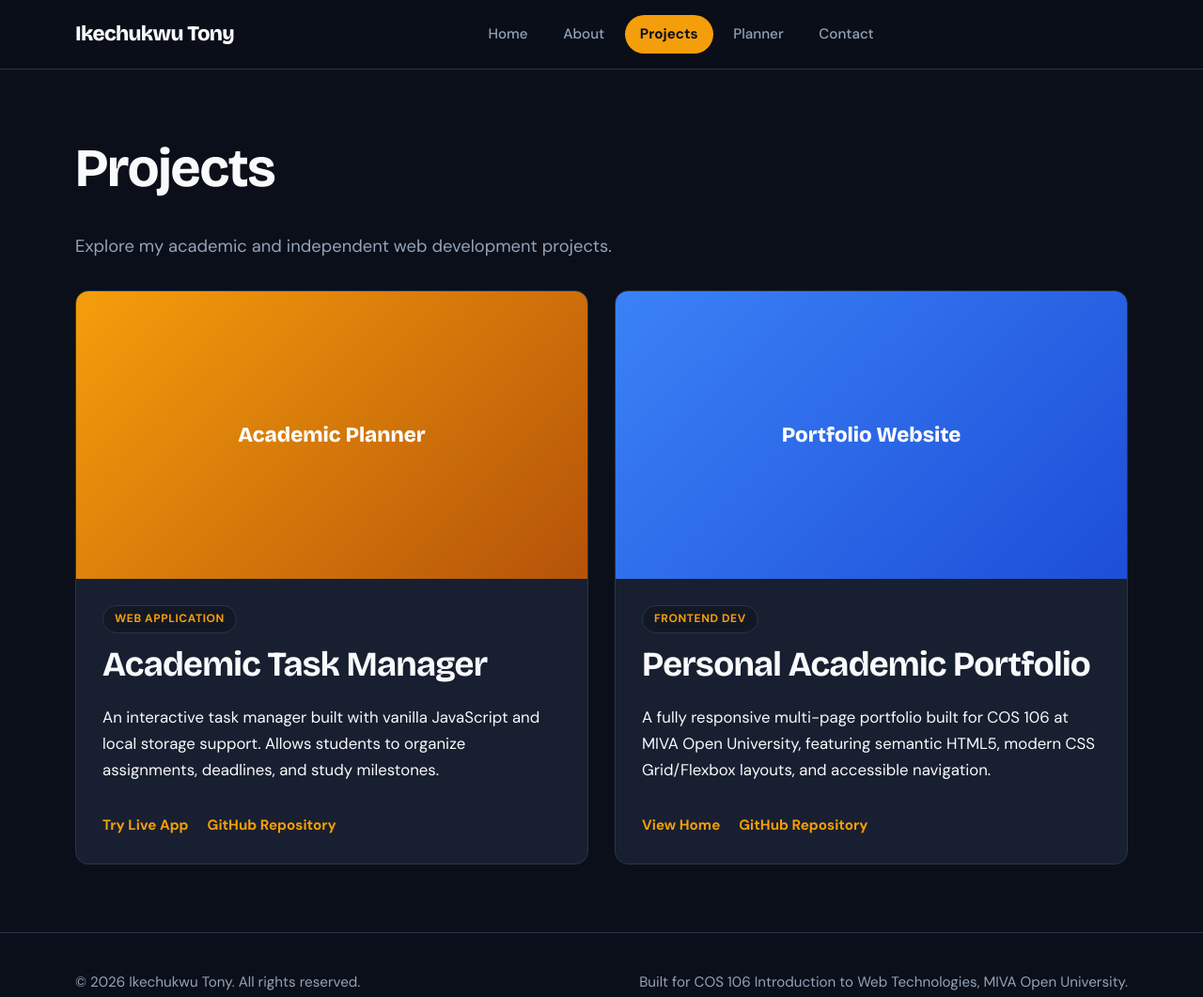
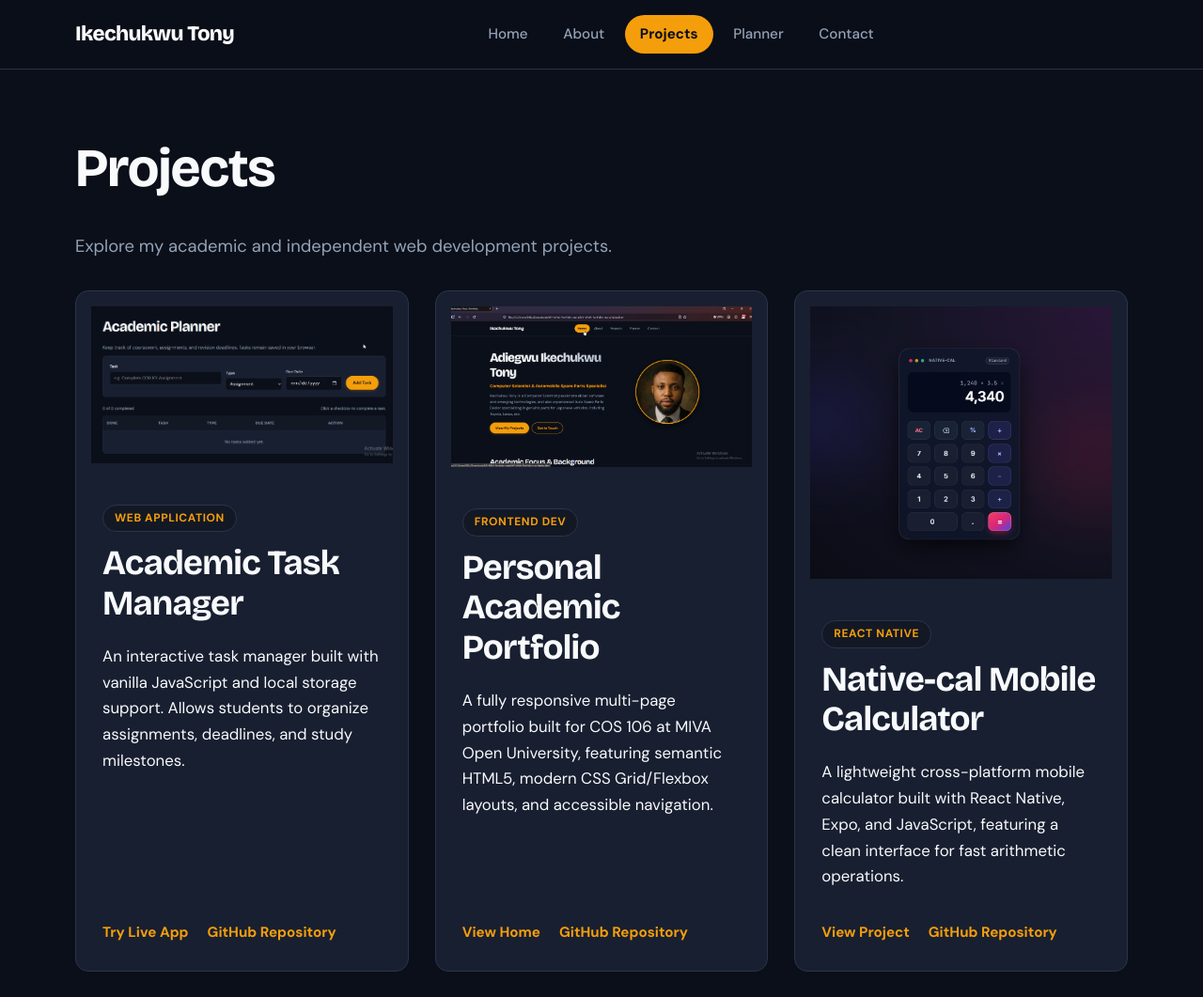
Before and after one commit to IkechukwuTony/MY-MIVA-Portfolio, a plain HTML site: page projects.html in a window 1280 px wide. Shown: the top 1061 px of the page at 94% size. Drawn offline with nearby package versions, Linux system fonts and the light colour scheme.

Commit message:
Add files via upload

```diff
--- a/projects.html
+++ b/projects.html
@@ -35,7 +35,7 @@
 
                 <div class="project-grid">
                     <article class="project">
-                        <div class="art art-1">Academic Planner</div>
+                        <div class="art art-1"><img src="./assests/pic.png"/></div>
                         <div class="body">
                             <span class="tag">Web Application</span>
                             <h2>Academic Task Manager</h2>
@@ -48,7 +48,7 @@
                     </article>
 
                     <article class="project">
-                        <div class="art art-2">Portfolio Website</div>
+                        <div class="art art-2"><img src="./assests/Screenshot_325.png"/></div>
                         <div class="body">
                             <span class="tag">Frontend Dev</span>
                             <h2>Personal Academic Portfolio</h2>
@@ -59,6 +59,19 @@
                             </div>
                         </div>
                     </article>
+
+<article class="project">
+    <div class="art art-3"><img src="./assests/Screenshot_328.png" alt="Native-cal Mobile Calculator Screenshot"/></div>
+    <div class="body">
+        <span class="tag">React Native</span>
+        <h2>Native-cal Mobile Calculator</h2>
+        <p>A lightweight cross-platform mobile calculator built with React Native, Expo, and JavaScript, featuring a clean interface for fast arithmetic operations.</p>
+        <div class="links">
+            <a href="#" onclick="alert('this is simulated')" return: false; target="_blank" rel="noopener noreferrer">View Project</a>
+            <a href="#" onclick="alert('this is simulated')" return: false; target="_blank" rel="noopener noreferrer">GitHub Repository</a>
+        </div>
+    </div>
+</article>
                 </div>
             </div>
         </section>
--- a/style.css
+++ b/style.css
@@ -476,17 +476,23 @@ p {
     padding: 1rem;
 }
 
-.art-1 {
-    background: linear-gradient(135deg, #f59e0b, #b45309);
+
+.project .art img {
+  width: 100%;
+  height: 100%;
+  object-fit: cover; /* Crops the image cleanly instead of stretching it */
+  object-position: center; /* Keeps the focal point centered */
+  display: block; /* Removes the tiny default whitespace gap below images */
+  transition: transform 0.3s ease;
 }
 
-.art-2 {
-    background: linear-gradient(135deg, #3b82f6, #1d4ed8);
+/* Optional subtle zoom effect when hovering over the project card */
+.project:hover .art img {
+  transform: scale(1.05);
 }
 
-.art-3 {
-    background: linear-gradient(135deg, #10b981, #047857);
-}
+
+
 
 .art-4 {
     background: linear-gradient(135deg, #8b5cf6, #6d28d9);
```
Also changed, not shown: assests/Screenshot_325.png (added), assests/Screenshot_328.png (added), assests/pic.png (added).
